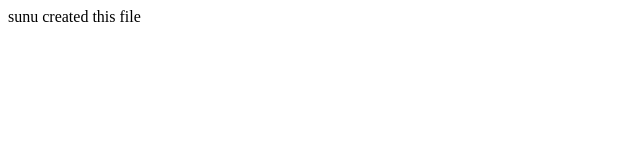
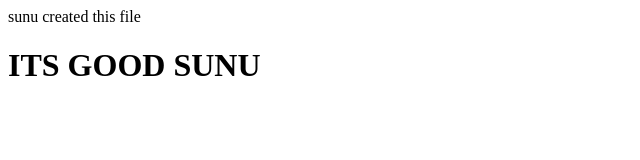
Before and after one commit to sunusr143/html, a plain HTML site: page index.html in a window 1280 px wide. Shown: the whole page, without its empty margins (0-640 px from the left). Drawn offline with Linux system fonts and the light colour scheme.

Commit message:
UPDATED INDEX FILE

```diff
--- a/index.html
+++ b/index.html
@@ -1,6 +1,7 @@
 <html>
   <body>
     sunu created this file
+    <H1>ITS GOOD SUNU</H1>
   </body>
 
 </html>
```
